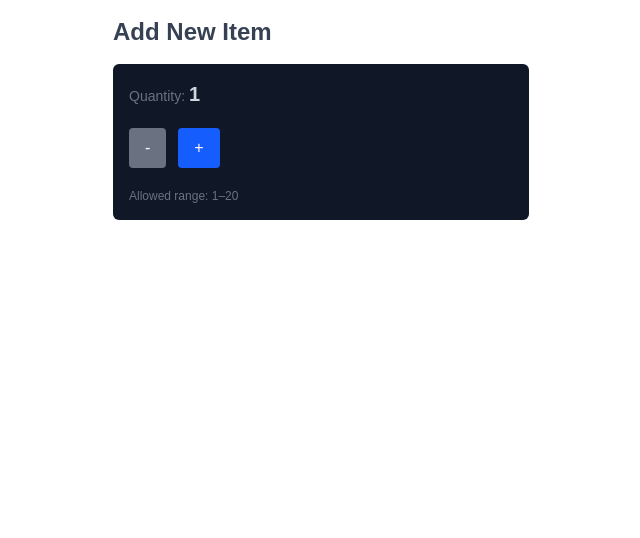
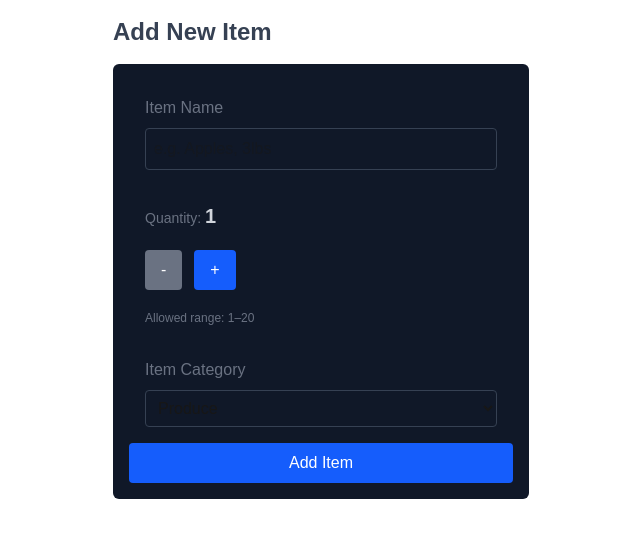
Before and after one commit to heet-talati/cprg306-assignments, a Next.js app: page /week-5 in a window 1280 px wide. Shown: the top 538 px of the page, without its empty margins (319-959 px from the left). Built offline with nearby package versions, Linux system fonts and the light colour scheme.

Commit message:
Updated the block to form with additional Item fields, also implemented the function after form submission

```diff
--- a/app/week-5/new-item.js
+++ b/app/week-5/new-item.js
@@ -3,6 +3,21 @@ import { useState } from "react";
 
 export default function NewItem() {
   const [quantity, setQuantity] = useState(1);
+  const [name, setName] = useState("");
+  const [category, setCategory] = useState("produce");
+  const options = [
+    "Produce",
+    "Dairy",
+    "Bakery",
+    "Meat",
+    "Frozen Foods",
+    "Canned Goods",
+    "Dry Goods",
+    "Beverages",
+    "Snacks",
+    "Household",
+    "Other",
+  ];
 
   function increment() {
     if (quantity < 20) setQuantity(quantity + 1);
@@ -11,10 +26,43 @@ export default function NewItem() {
     if (quantity > 1) setQuantity(quantity - 1);
   }
 
+  function handleSubmit(e) {
+    e.preventDefault();
+    const item = { name, category, quantity };
+    console.log("Item:", item);
+    alert(
+      `
+      Item: ${item.name}
+      Quantity: ${item.quantity}
+      Category: ${item.category}
+      `
+    );
+
+    setQuantity(1);
+    setName("");
+    setCategory("produce");
+  }
+
   return (
     <div className="mx-auto max-w-md p-4 flex flex-col">
       <h1 className="text-2xl font-bold mb-4 text-gray-700">Add New Item</h1>
-      <div className="flex flex-col gap-5 p-4 bg-gray-900 rounded-md">
+      <form className="flex flex-col p-4 bg-gray-900 rounded-md">
+        <div className="flex flex-col gap-2 p-4">
+          <label htmlFor="item-name" className="text-gray-500">
+            Item Name
+          </label>
+          <input
+            type="text"
+            name="item-name"
+            id="item-name"
+            className="border border-gray-700 rounded p-2"
+            placeholder="e.g. Apples, 3lbs"
+            value={name}
+            onChange={(e) => setName(e.target.value)}
+            required
+          />
+        </div>
+        <div className="flex flex-col gap-5 p-4">
           <p className="text-gray-500 text-sm">
             Quantity:{" "}
             <span className="text-gray-300 text-xl font-bold">{quantity}</span>
@@ -24,6 +72,7 @@ export default function NewItem() {
               className="bg-gray-700 disabled:bg-gray-500 cursor-pointer text-white px-4 py-2 rounded"
               disabled={quantity === 1}
               onClick={decrement}
+              type="button"
             >
               -
             </button>
@@ -31,12 +80,43 @@ export default function NewItem() {
               className="bg-blue-600 disabled:bg-blue-950 cursor-pointer text-white px-4 py-2 rounded"
               disabled={quantity === 20}
               onClick={increment}
+              type="button"
             >
               +
             </button>
           </div>
           <p className="text-gray-500 text-xs">Allowed range: 1–20</p>
         </div>
+        <div className="flex flex-col gap-2 p-4">
+          <label htmlFor="item-name" className="text-gray-500">
+            Item Category
+          </label>
+          <select
+            name="item-category"
+            id="item-category"
+            className="border border-gray-700 rounded p-2"
+            placeholder="e.g. Apples, 3lbs"
+            value={category}
+            onChange={(e) => setCategory(e.target.value)}
+          >
+            {options.map((option) => (
+              <option
+                className="bg-gray-800 text-white"
+                key={option}
+                value={option.toLowerCase()}
+              >
+                {option}
+              </option>
+            ))}
+          </select>
+        </div>
+        <input
+          type="submit"
+          className="bg-blue-600 hover:bg-blue-700 text-white px-4 py-2 rounded"
+          value={"Add Item"}
+          onClick={handleSubmit}
+        />
+      </form>
     </div>
   );
 }
```
Lines whose indentation alone changed are shown as unchanged.
